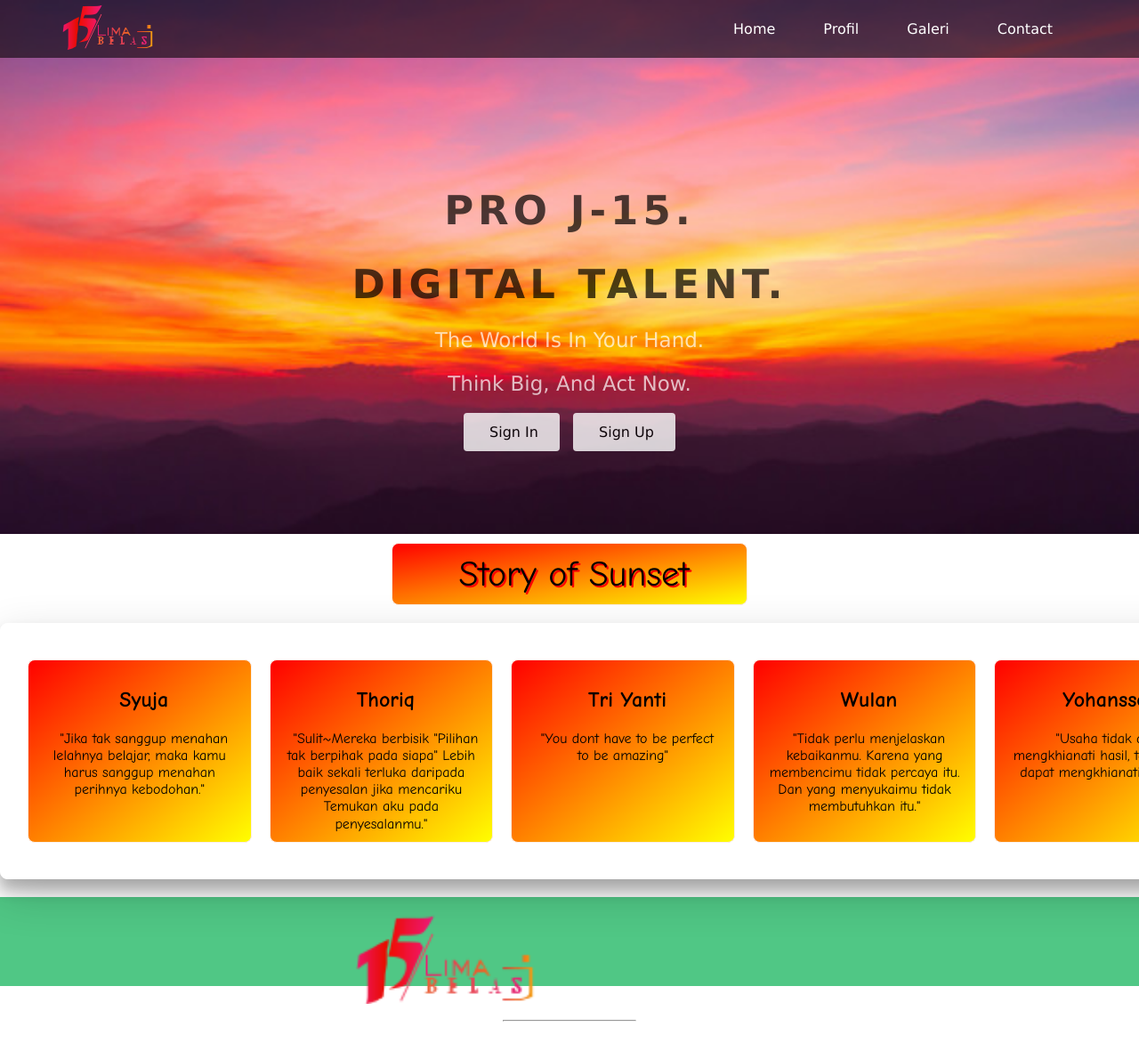
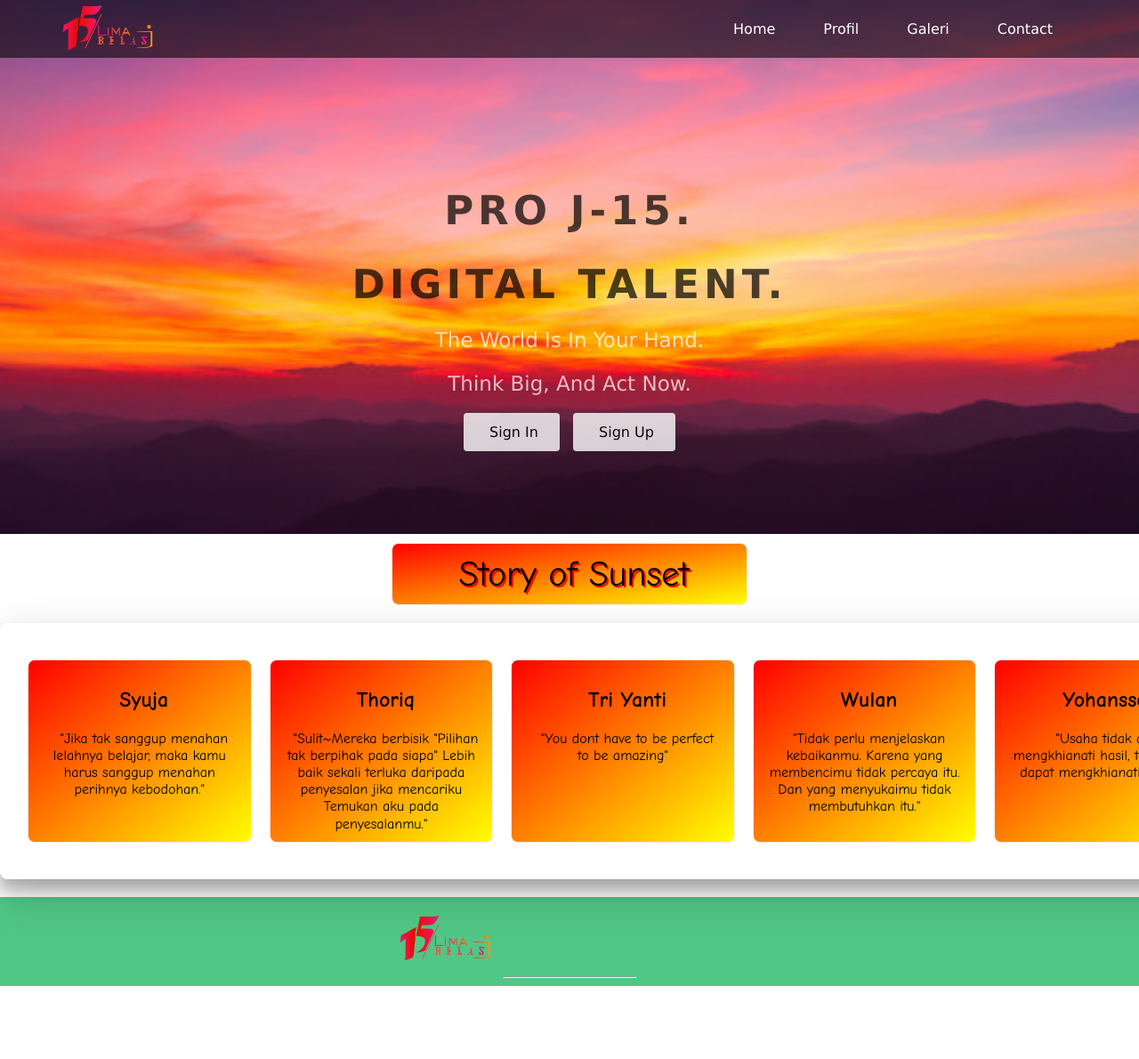
Before and after one commit to kelompokj15/J15_DTS20, a plain HTML site: page index.html in a window 1280 px wide. Shown: the top 1190 px of the page at 89% size. After the commit the page ends 1141 px from the top, so only its background shows below. Drawn offline with Linux system fonts and the light colour scheme.

Commit message:
Update stylesheet.css

```diff
--- a/stylesheet.css
+++ b/stylesheet.css
@@ -244,7 +244,7 @@ a {
     margin-top: 5px;
 
   }
-.footer img{
+.footer src{
   align:left;
   height: 100px
 }
```
